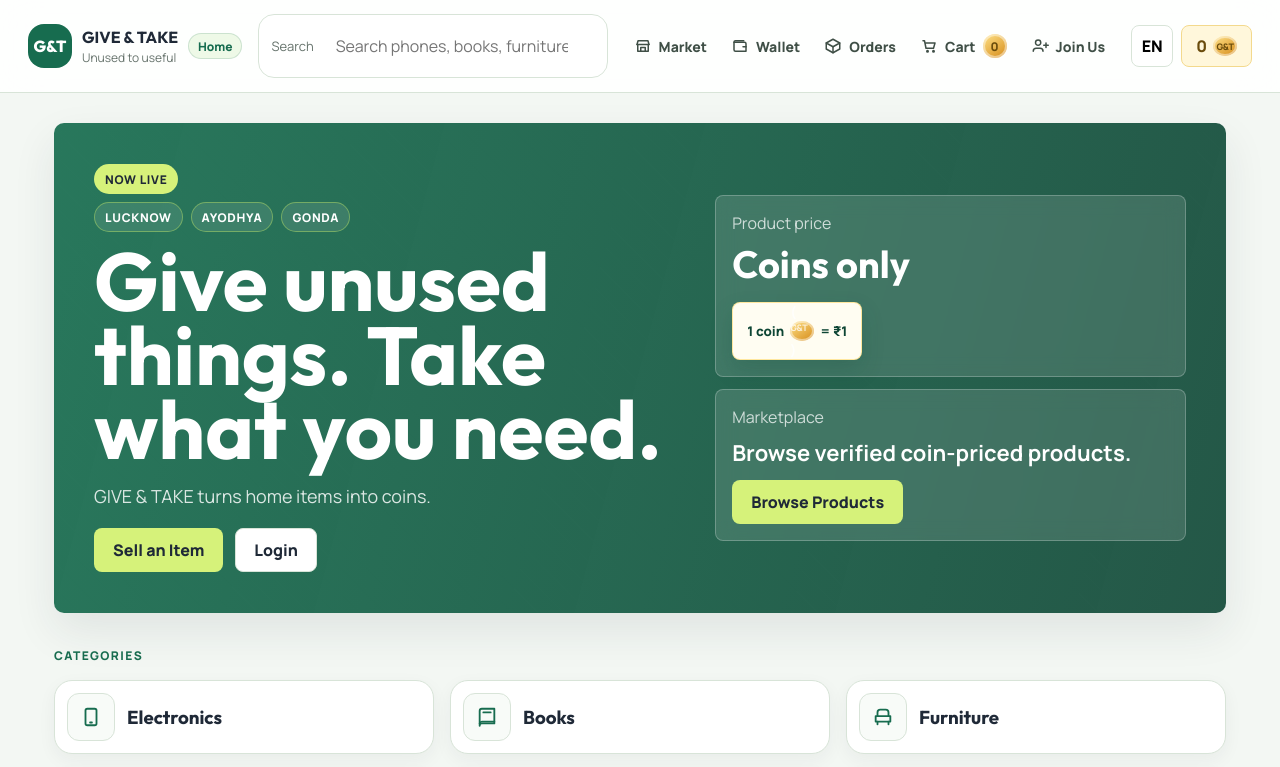
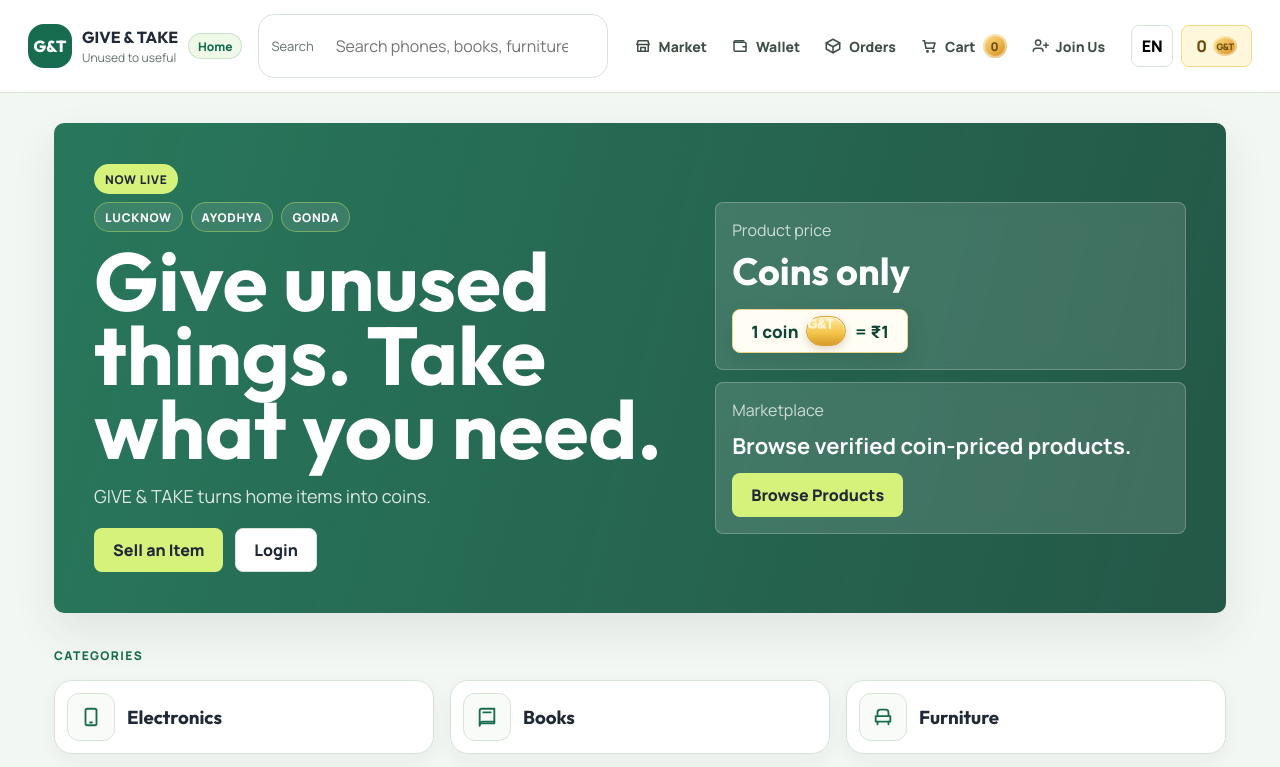
Before and after one commit to hs7295983-cmyk/give-take-hariom, a website: page index.html in a window 1280 px wide. Shown: the top 767 px of the page. Drawn offline with nearby package versions, Linux system fonts and the light colour scheme; no server answers.

Commit message:
Add files via upload

```diff
--- a/index.html
+++ b/index.html
@@ -120,7 +120,7 @@
             <div class="status-card">
               <span>Product price</span>
               <strong>Coins only</strong>
-              <small class="coin-rate-highlight">1 coin <span class="coin-rate-bracket">(<span class="coin-symbol" aria-label="G&T coin"></span>)</span> = ₹1</small>
+              <small class="coin-rate-highlight">1 coin <span class="hero-coin-badge" aria-label="G&T coin">G&amp;T</span> = ₹1</small>
             </div>
             <div class="hero-login-card">
               <span>Marketplace</span>
--- a/styles.css
+++ b/styles.css
@@ -534,22 +534,36 @@ main {
 }
 
 .status-card .coin-rate-highlight {
-  gap: 6px;
+  gap: 8px;
   width: fit-content;
-  min-height: 36px;
-  padding: 0 14px;
-  border: 1px solid rgba(255, 227, 138, 0.8);
+  min-height: 44px;
+  padding: 0 18px;
+  border: 1px solid #ead68b;
   border-radius: 8px;
-  background: #fffdf2;
+  background: #fffdf4;
   color: var(--green-dark);
-  box-shadow: 0 10px 22px rgba(13, 69, 52, 0.18);
-}
-
-.coin-rate-bracket {
-  display: inline-flex;
-  align-items: center;
-  gap: 3px;
-  color: inherit;
+  font-size: 17px;
+  box-shadow: 0 10px 22px rgba(13, 69, 52, 0.16);
+}
+
+.hero-coin-badge {
+  display: inline-grid;
+  place-items: center;
+  width: 40px;
+  height: 30px;
+  border: 1px solid #d7a33b;
+  border-radius: 999px;
+  background: linear-gradient(180deg, #ffe99b 0%, #f4c54d 56%, #d99b28 100%);
+  color: #5c3d08;
+  font-family: Arial, "Manrope", sans-serif;
+  font-size: 13px;
+  font-weight: 900;
+  letter-spacing: -0.04em;
+  line-height: 1;
+  text-shadow: 0 1px 0 rgba(255, 244, 190, 0.7);
+  box-shadow:
+    inset 0 1px 2px rgba(255, 255, 255, 0.7),
+    0 3px 8px rgba(98, 66, 10, 0.2);
 }
 
 .flow-card {
```
